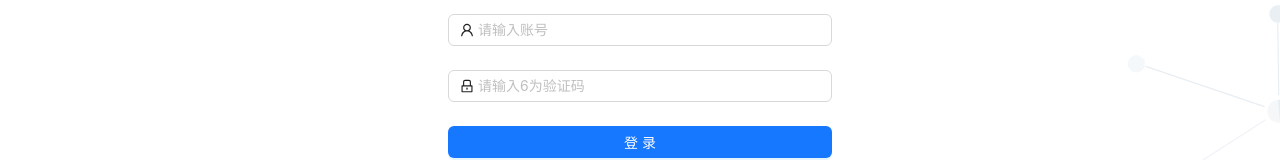
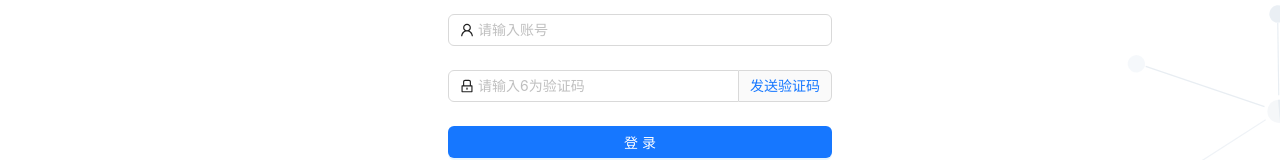
Before and after one commit to Yionse/FinalMarkDownForBLOGBackManagement, a React (Vite) app: page / in a window 1280 px wide. Shown: the part 312-472 px from the top of the page. Built offline with nearby package versions, Linux system fonts and the light colour scheme.

Commit message:
:art: 后台登录

```diff
--- /dev/null
+++ b/src/api/index.ts
@@ -0,0 +1,47 @@
+import axios from "axios";
+import { message } from "antd";
+const BASE_URL = "http://localhost:9876";
+
+const httpInstance = axios.create({
+  baseURL: BASE_URL,
+  timeout: 5000,
+});
+
+httpInstance.interceptors.request.use(
+  (config) => {
+    return config;
+  },
+  (error) => {
+    message.error("请求失败");
+    return Promise.reject(error);
+  }
+);
+
+httpInstance.interceptors.response.use(
+  (res) => {
+    const { code, result, msg } = res.data;
+    if (code === 301) {
+      message.warning(msg);
+    } else if (code === 200 && result.isShowMessage) {
+      message.success(msg);
+    }
+    return result;
+  },
+  (error) => {
+    message.error("网络错误");
+    return Promise.reject(error);
+  }
+);
+
+export type ClientError = {
+  code: number;
+  msg: string;
+};
+
+export const post = <T>(url: string, data?: any): T => {
+  return httpInstance.post<T>(url, data) as T;
+};
+
+export const get = <T>(url: string, data?: any): T => {
+  return httpInstance.get<T>(url, { params: data }) as T;
+};
--- /dev/null
+++ b/src/api/login.ts
@@ -0,0 +1,9 @@
+import { get, post } from ".";
+
+export async function getCode() {
+  return get("/back/getCode");
+}
+
+export async function fetchLogin(code: string) {
+  return post<{ isLogin: boolean }>("/back/login", { code });
+}
--- a/src/pages/Home/index.tsx
+++ b/src/pages/Home/index.tsx
@@ -1,5 +1,5 @@
-import React, { useState } from "react";
-import { Card, Layout, Menu, theme } from "antd";
+import React, { useEffect, useState } from "react";
+import { Card, Layout, Menu, message, theme } from "antd";
 import logo from "@public/icon.ico";
 import { Outlet, useNavigate } from "react-router-dom";
 import { routes } from "@/routes";
@@ -22,7 +22,17 @@ const App: React.FC = () => {
     token: { colorBgContainer },
   } = theme.useToken();
   const navigate = useNavigate();
-
+  useEffect(() => {
+    const preAgeing = Math.floor(
+      JSON.parse(localStorage.getItem("LOGIN_AGEING")!)
+    );
+    // 登录时效30分钟
+    const nowAgeing = (+new Date() - preAgeing) / 1000 / 60 < 30;
+    if (!nowAgeing) {
+      message.warning("登录时效已到，请重新登录");
+      navigate("/", { replace: true });
+    }
+  }, [location.pathname]);
   return (
     <Layout style={{ minHeight: "100vh" }}>
       <Sider
--- a/src/pages/Login/index.tsx
+++ b/src/pages/Login/index.tsx
@@ -3,10 +3,47 @@ import "./index.less";
 import { LockOutlined, UserOutlined } from "@ant-design/icons";
 import { useForm } from "antd/es/form/Form";
 import { useNavigate } from "react-router-dom";
+import { useEffect, useRef, useState } from "react";
+import { useMutation } from "react-query";
+import { fetchLogin, getCode } from "@/api/login";
 
 export default function Login() {
   const [form] = useForm();
   const navigate = useNavigate();
+  const [isDisabledCodeBtn, setIDisabledCodeBtn] = useState<boolean>(false);
+  const [timeout, setTimeout] = useState<number>(60);
+  const timer = useRef<any>();
+  const { mutateAsync } = useMutation(getCode);
+  const { mutateAsync: login } = useMutation(fetchLogin);
+  const checkCodeBtn = async (e: any) => {
+    e.preventDefault();
+    if (isDisabledCodeBtn) {
+      message.warning("稍后重试");
+      return;
+    }
+    const user = form.getFieldValue("username");
+    if (user !== "admin") {
+      message.error("当前账户没有权限");
+      return;
+    }
+    mutateAsync();
+    setIDisabledCodeBtn(true);
+    clearInterval(timer.current);
+    timer.current = setInterval(() => {
+      setTimeout((countDown) => countDown - 1);
+    }, 1000);
+  };
+  useEffect(() => {
+    return () => clearInterval(timer.current);
+  }, []);
+
+  useEffect(() => {
+    if (timeout < 1) {
+      setTimeout(3);
+      setIDisabledCodeBtn(false);
+      clearInterval(timer.current);
+    }
+  }, [timeout]);
   return (
     <div className="box relative" style={{ width: "100vw", height: "100vh" }}>
       <div
@@ -23,38 +60,46 @@ export default function Login() {
         <Form
           className="mt-8"
           form={form}
-          onFinish={() => {
-            const { username, code } = form.getFieldsValue();
-            if (username === "123@qq.com" && code === "123123") {
+          onFinish={async () => {
+            const { username, code } = form.getFieldsValue([
+              "username",
+              "code",
+            ]);
+            if (username !== "admin") {
+              message.error("当前用户没有权限");
+              return;
+            } else if (!code || code.length !== 6) {
+              message.error("请输入正确的6位验证码");
+              return;
+            }
+            const res = await login(code);
+            if (res.isLogin) {
+              localStorage.setItem("LOGIN_AGEING", JSON.stringify(+new Date()));
               navigate("/home/index", { replace: true });
-            } else {
-              message.error("验证错误");
             }
           }}
         >
-          <Form.Item
-            name="username"
-            rules={[{ required: true, message: "请输入验证码" }]}
-          >
+          <Form.Item name="username">
             <Input
-              type="email"
+              type="text"
               prefix={<UserOutlined />}
               placeholder="请输入账号"
             />
           </Form.Item>
-          <Form.Item
-            name="code"
-            rules={[
-              { required: true, max: 6, message: "最长为6位" },
-              { required: true, min: 6, message: "输入6位验证码" },
-            ]}
-          >
+          <Form.Item name="code" className="relative">
             <Input
-              type="password"
+              type="number"
               prefix={<LockOutlined />}
               placeholder="请输入6为验证码"
-              maxLength={6}
-              minLength={6}
+              addonAfter={
+                <a
+                  type="link"
+                  disabled={isDisabledCodeBtn}
+                  onClick={checkCodeBtn}
+                >
+                  {isDisabledCodeBtn ? `${timeout}秒后再重试` : "发送验证码"}
+                </a>
+              }
             />
           </Form.Item>
           <Form.Item>
```
